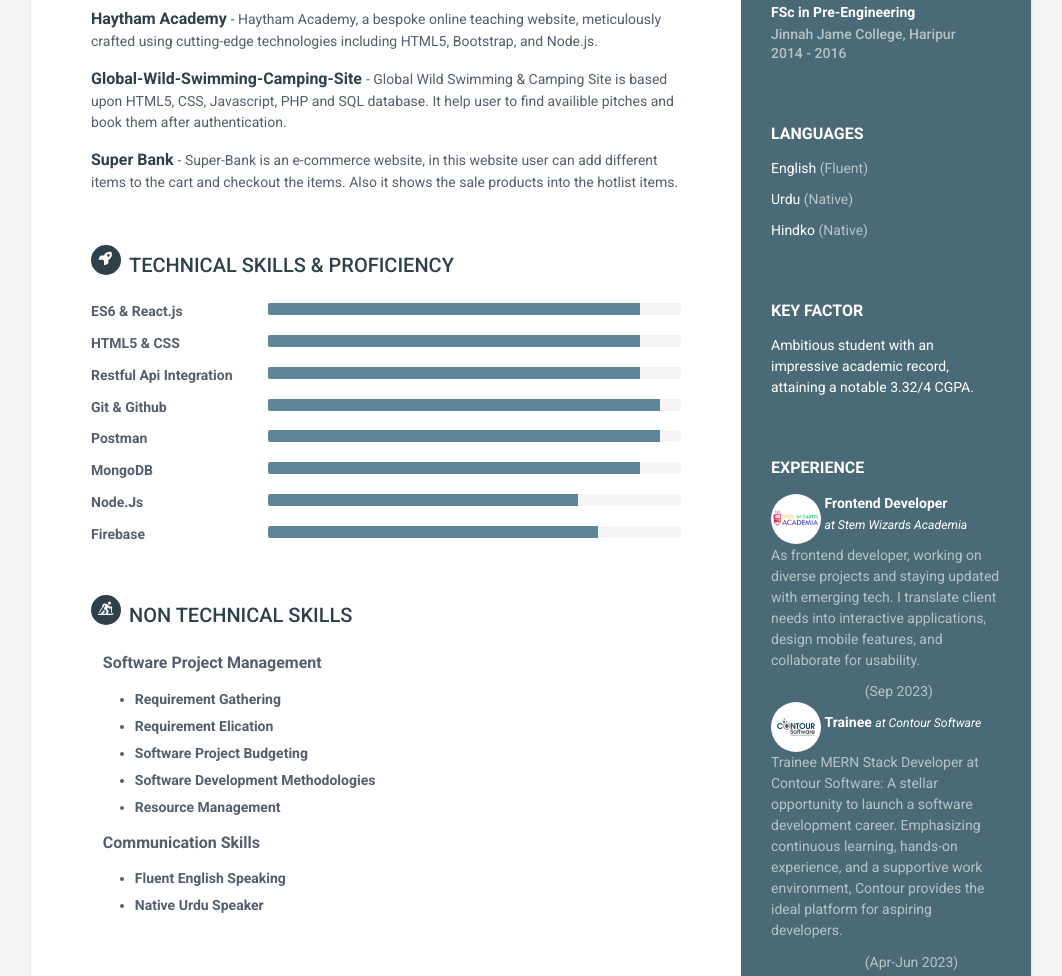
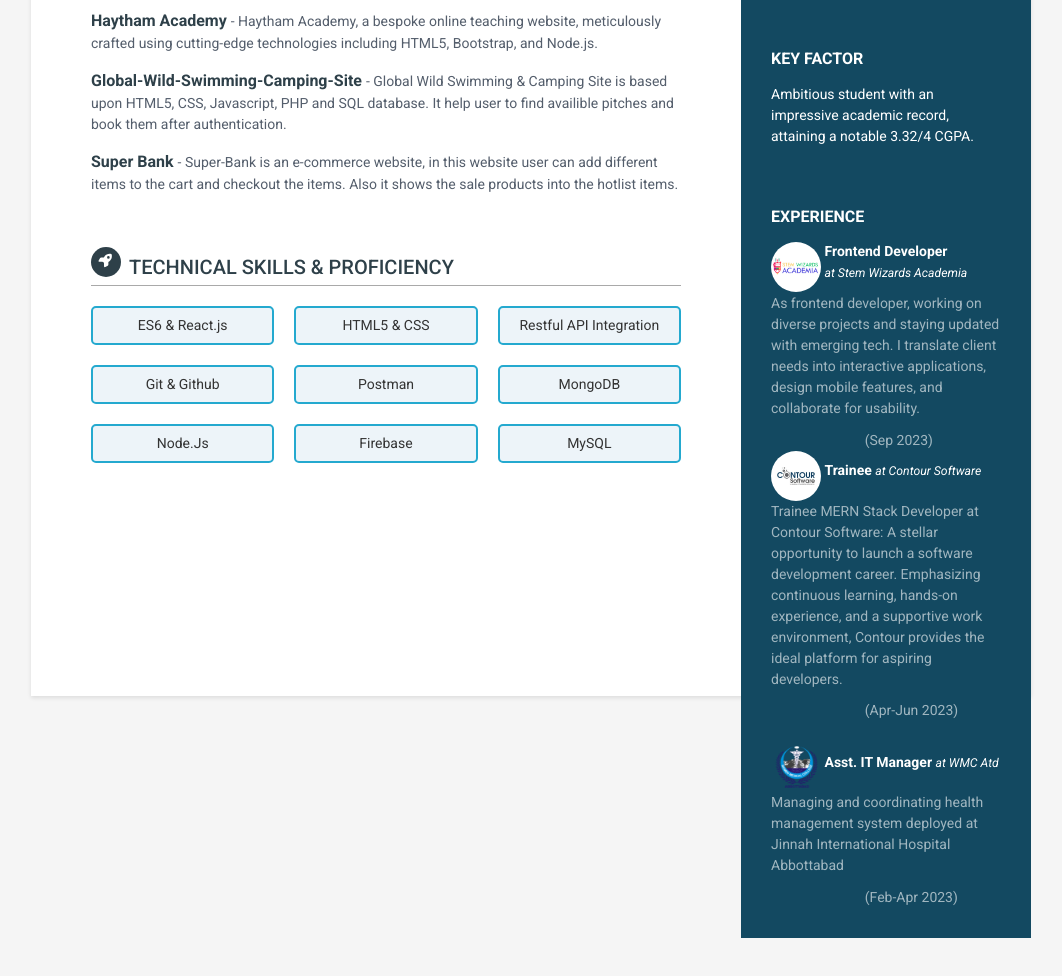
Before and after one commit to DadhSahb/cv.github.io, a plain HTML site: page index.html in a window 1280 px wide. Shown: the part 680-1656 px from the top of the page, without its empty margins (109-1171 px from the left). After the commit the page ends 1618 px from the top, so only its background shows below. Drawn offline with Linux system fonts and the light colour scheme.

Commit message:
changes for skills

```diff
--- a/assets/css/styles.css
+++ b/assets/css/styles.css
@@ -55,7 +55,7 @@ p {
 }
 
 .sidebar-wrapper {
-  background: #4b6a78;
+  background: #134961;
   position: absolute;
   right: 0;
   width: 290px;
@@ -179,7 +179,7 @@ p {
   background: #fff;
   padding: 60px;
   padding-right: 350px;
-  height: 246vh;
+  height: 166vh;
 }
 .main-wrapper .section-title {
   text-transform: uppercase;
@@ -189,6 +189,7 @@ p {
   position: relative;
   margin-top: 0;
   margin-bottom: 20px;
+  border-bottom: 1px solid #a9a9a9;
 }
 .main-wrapper .section-title .icon-holder {
   width: 30px;
@@ -255,11 +256,32 @@ p {
   margin-bottom: 15px;
 }
 
+.skillset {
+  display: grid;
+  grid-template-columns: repeat(3, 1fr); /* Three skills in each row */
+  gap: 20px; /* Adjust the gap between items */
+}
+/* Updated style for each skill item with an interactive color scheme */
+/* Style for each skill item with an interactive color scheme */
+/* Style for each skill item with a frontend development color scheme */
 .skillset .item {
-  margin-bottom: 15px;
-  overflow: hidden;
+  border: 2px solid #24a9cf; /* Border color (React Blue) */
+  border-radius: 5px;
+  background-color: #edf4f9; /* Background color (Alice Blue) */
+  padding: 0.5em;
+  color: #333; /* Text color (Dark Gray) */
+  text-align: center;
+  transition: background-color 0.3s, color 0.3s, transform 0.3s;
 }
-.skillset .level-title {
+
+/* Hover effect for each skill item */
+.skillset .item:hover {
+  background-color: #153842;
+  color: #fff;
+  transform: scale(1.05);
+}
+
+/* .skillset .level-title {
   font-size: 14px;
   margin-top: 0;
   margin-bottom: 12px;
@@ -278,7 +300,7 @@ p {
 }
 .skillset .theme-progress-bar {
   background: #5f8697;
-}
+} */
 
 .footer {
   padding: 30px;
--- a/index.html
+++ b/index.html
@@ -22,7 +22,7 @@
       <div class="profile-container">
         <img class="profile" src="assets/images/Profile2-modified.png" />
         <h1 class="name">Hamza Hamid</h1>
-        <h3 class="tagline">MERN Stack Developer</h3>
+        <h3 class="tagline">Frontend Developer</h3>
       </div>
       <!--//profile-container-->
 
@@ -52,23 +52,10 @@
           <div class="time">2019 - 2023</div>
         </div>
         <!--//item-->
-        <div class="item">
-          <h4 class="degree">FSc in Pre-Engineering</h4>
-          <h5 class="meta">Jinnah Jame College, Haripur</h5>
-          <div class="time">2014 - 2016</div>
-        </div>
+
         <!--//item-->
       </div>
       <!--//education-container-->
-
-      <div class="languages-container container-block">
-        <h2 class="container-block-title">Languages</h2>
-        <ul class="list-unstyled interests-list">
-          <li>English <span class="lang-desc">(Fluent)</span></li>
-          <li>Urdu <span class="lang-desc">(Native)</span></li>
-          <li>Hindko <span class="lang-desc">(Native)</span></li>
-        </ul>
-      </div>
       <div class="languages-container container-block">
         <h2 class="container-block-title">Key Factor</h2>
         <ul class="list-unstyled interests-list">
@@ -211,82 +198,24 @@
 
       <section class="skills-section section">
         <h2 class="section-title">
-          <span class="icon-holder"><i class="fas fa-rocket"></i></span>Technical Skills
-          &amp; Proficiency
+          <span class="icon-holder"><i class="fas fa-rocket"></i></span>Technical Skills &amp; Proficiency
         </h2>
         <div class="skillset">
-          <div class="item">
-            <h3 class="level-title">ES6 &amp; React.js</h3>
-            <div class="progress level-bar">
-              <div class="progress-bar theme-progress-bar" role="progressbar" style="width: 90%" aria-valuenow="90"
-                aria-valuemin="0" aria-valuemax="100"></div>
-            </div>
-          </div>
-          <!--//item-->
-
-          <div class="item">
-            <h3 class="level-title">HTML5 &amp; CSS</h3>
-            <div class="progress level-bar">
-              <div class="progress-bar theme-progress-bar" role="progressbar" style="width: 90%" aria-valuenow="90"
-                aria-valuemin="0" aria-valuemax="100"></div>
-            </div>
-          </div>
-          <!--//item-->
-
-          <div class="item">
-            <h3 class="level-title">Restful Api Integration</h3>
-            <div class="progress level-bar">
-              <div class="progress-bar theme-progress-bar" role="progressbar" style="width: 90%" aria-valuenow="88"
-                aria-valuemin="0" aria-valuemax="100"></div>
-            </div>
-          </div>
-          <!--//item-->
-
-          <div class="item">
-            <h3 class="level-title">Git &amp; Github</h3>
-            <div class="progress level-bar">
-              <div class="progress-bar theme-progress-bar" role="progressbar" style="width: 95%" aria-valuenow="95"
-                aria-valuemin="0" aria-valuemax="100"></div>
-            </div>
-          </div>
-          <!--//item-->
-
-          <div class="item">
-            <h3 class="level-title">Postman</h3>
-            <div class="progress level-bar">
-              <div class="progress-bar theme-progress-bar" role="progressbar" style="width: 95%" aria-valuenow="85"
-                aria-valuemin="0" aria-valuemax="100"></div>
-            </div>
-          </div>
-          <!--//item-->
-
-          <div class="item">
-            <h3 class="level-title">MongoDB</h3>
-            <div class="progress level-bar">
-              <div class="progress-bar theme-progress-bar" role="progressbar" style="width: 90%" aria-valuenow="90"
-                aria-valuemin="0" aria-valuemax="100"></div>
-            </div>
-          </div>
-          <div class="item">
-            <h3 class="level-title">Node.Js</h3>
-            <div class="progress level-bar">
-              <div class="progress-bar theme-progress-bar" role="progressbar" style="width: 75%" aria-valuenow="90"
-                aria-valuemin="0" aria-valuemax="100"></div>
-            </div>
-          </div>
-          <div class="item">
-            <h3 class="level-title">Firebase</h3>
-            <div class="progress level-bar">
-              <div class="progress-bar theme-progress-bar" role="progressbar" style="width: 80%" aria-valuenow="90"
-                aria-valuemin="0" aria-valuemax="100"></div>
-            </div>
-          </div>
-          <!--//item-->
+          <div class="item">ES6 & React.js</div>
+          <div class="item">HTML5 & CSS</div>
+          <div class="item">Restful API Integration</div>
+          <div class="item">Git & Github</div>
+          <div class="item">Postman</div>
+          <div class="item">MongoDB</div>
+          <div class="item">Node.Js</div>
+          <div class="item">Firebase</div>
+          <div class="item">MySQL</div>
         </div>
       </section>
+
       <!--//skills-section-->
 
-      <div class="interests-container container-block">
+      <!-- <div class="interests-container container-block">
         <h2 class="section-title">
           <span class="icon-holder"><i class="fas fa-skiing-nordic"></i></span>Non Technical Skills <small></small>
         </h2>
@@ -326,9 +255,9 @@
               <h6 class="level-title"><small>Native Urdu Speaker</small></h3>
             </li>
           </ul>
-          <ul>
+          <ul> -->
 
-            <!-- <p>
+      <!-- <p>
               Relationship Building | Active Listening | Negotiations |
               Collaboration | Conflict Resolution | Process Evaluation &
               Improvement Stakeholder Engagement | Executive-Level
@@ -336,11 +265,11 @@
               Sales Enablement Resource Management | Budget Management & Finance
               | Project Management | Customer Service | Client Communication
             </p> -->
-        </div>
-      </div>
-      <!--//interests-->
     </div>
-    <!--//main-body-->
+  </div>
+  <!--//interests-->
+  </div>
+  <!--//main-body-->
   </div>
 </body>
 
```
